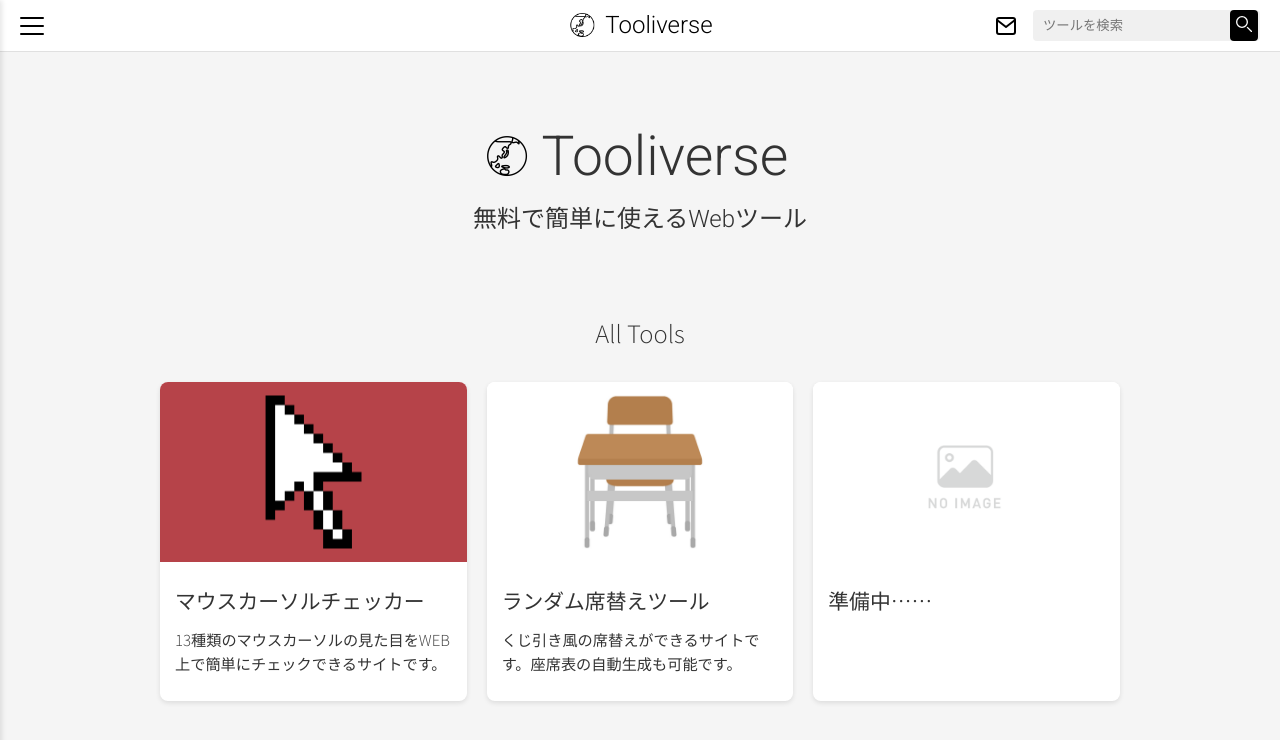
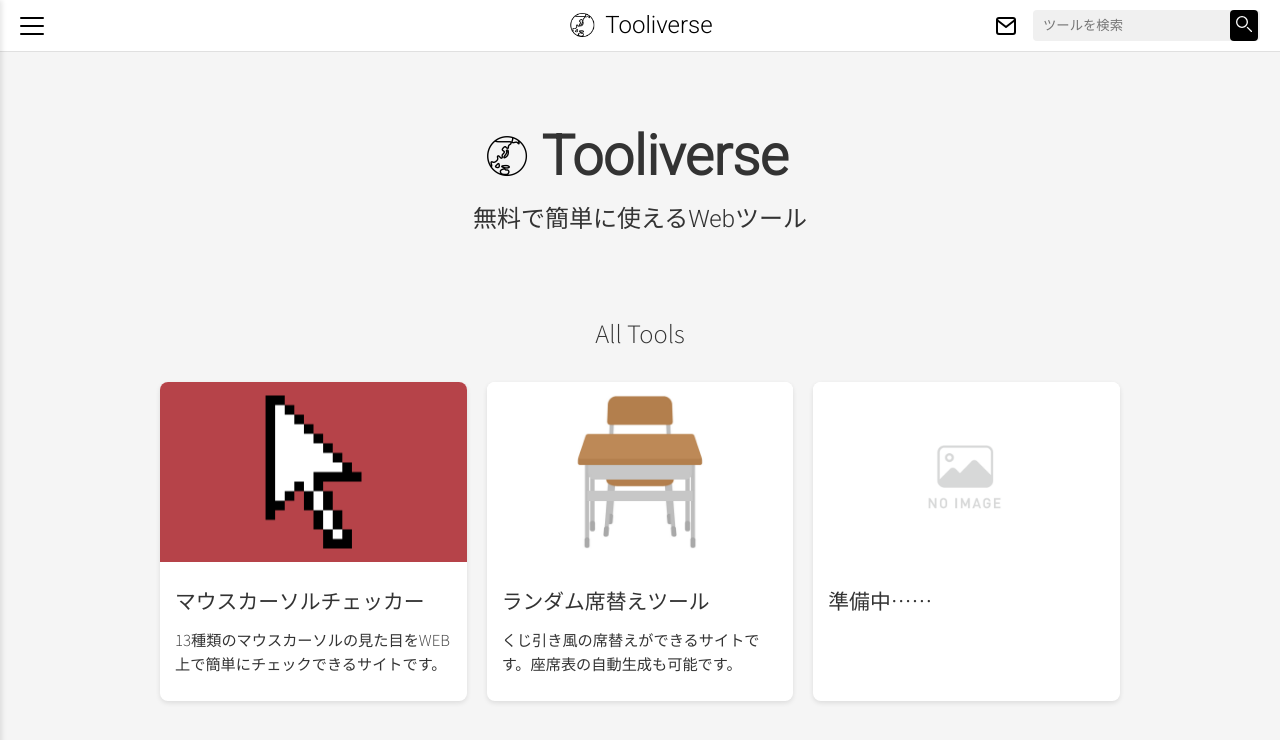
Before and after one commit to hato1198/hato1198.github.io, a Jekyll site: the page built from index.html, in a window 1280 px wide. Shown: the top 740 px of the page. Built offline with Jekyll 4.4.1, drawn with Linux system fonts in a browser that asks for light colours.

Commit message:
Update styles.css

```diff
--- a/assets/css/styles.css
+++ b/assets/css/styles.css
@@ -198,6 +198,7 @@ body {
   align-items: center;
   justify-content: center;
   padding: 20px 0 0;
+  font-weight: 200;
 }
 .logo img {
   height: 50px;
@@ -206,7 +207,6 @@ body {
 .logo h1 {
   font-size: 2.3em;
   margin: 0 10px 0 0;
-  font-weight: 200;
   font-family: 'Roboto', sans-serif;
 }
 .sub-text {
```
